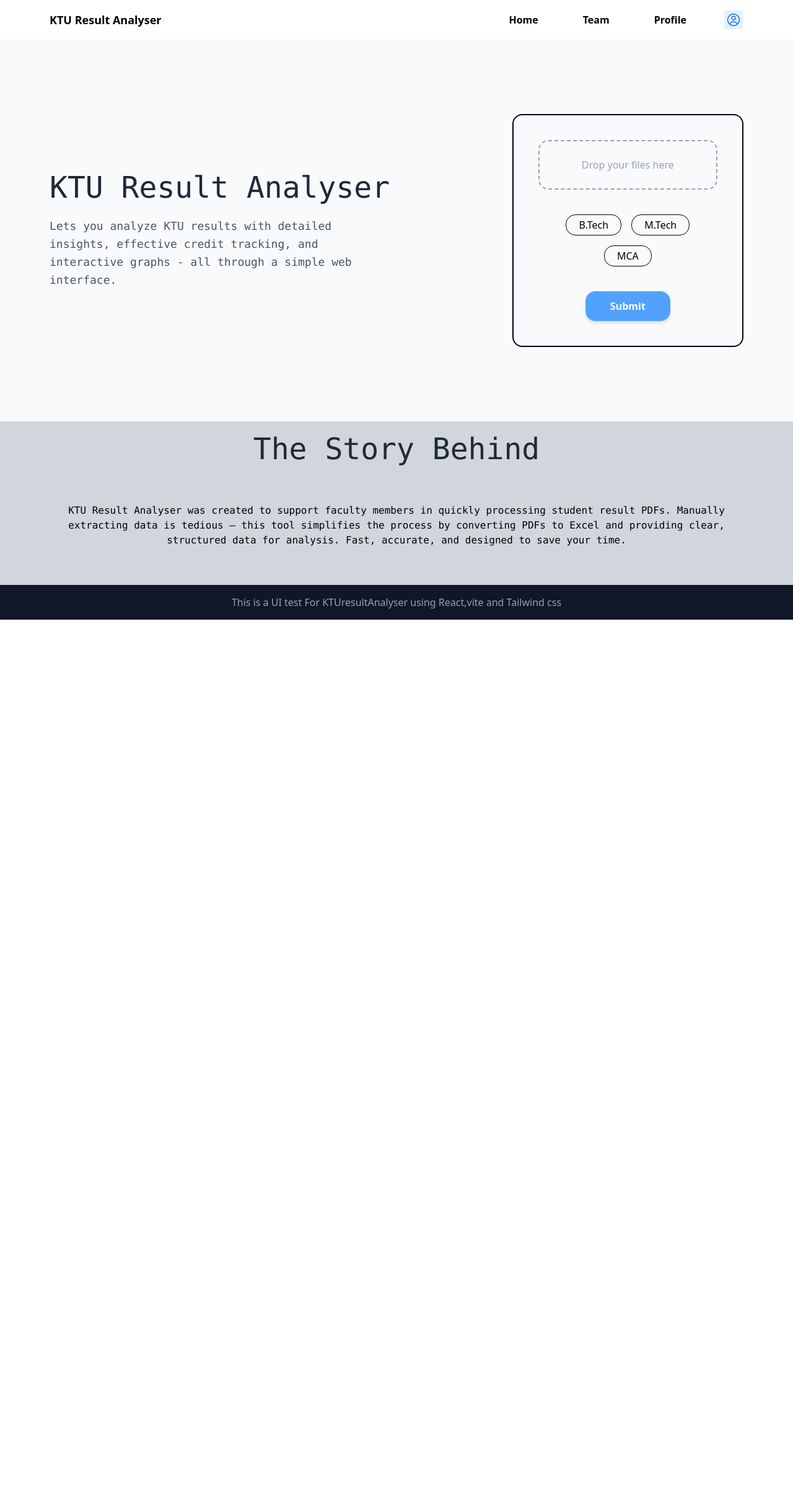
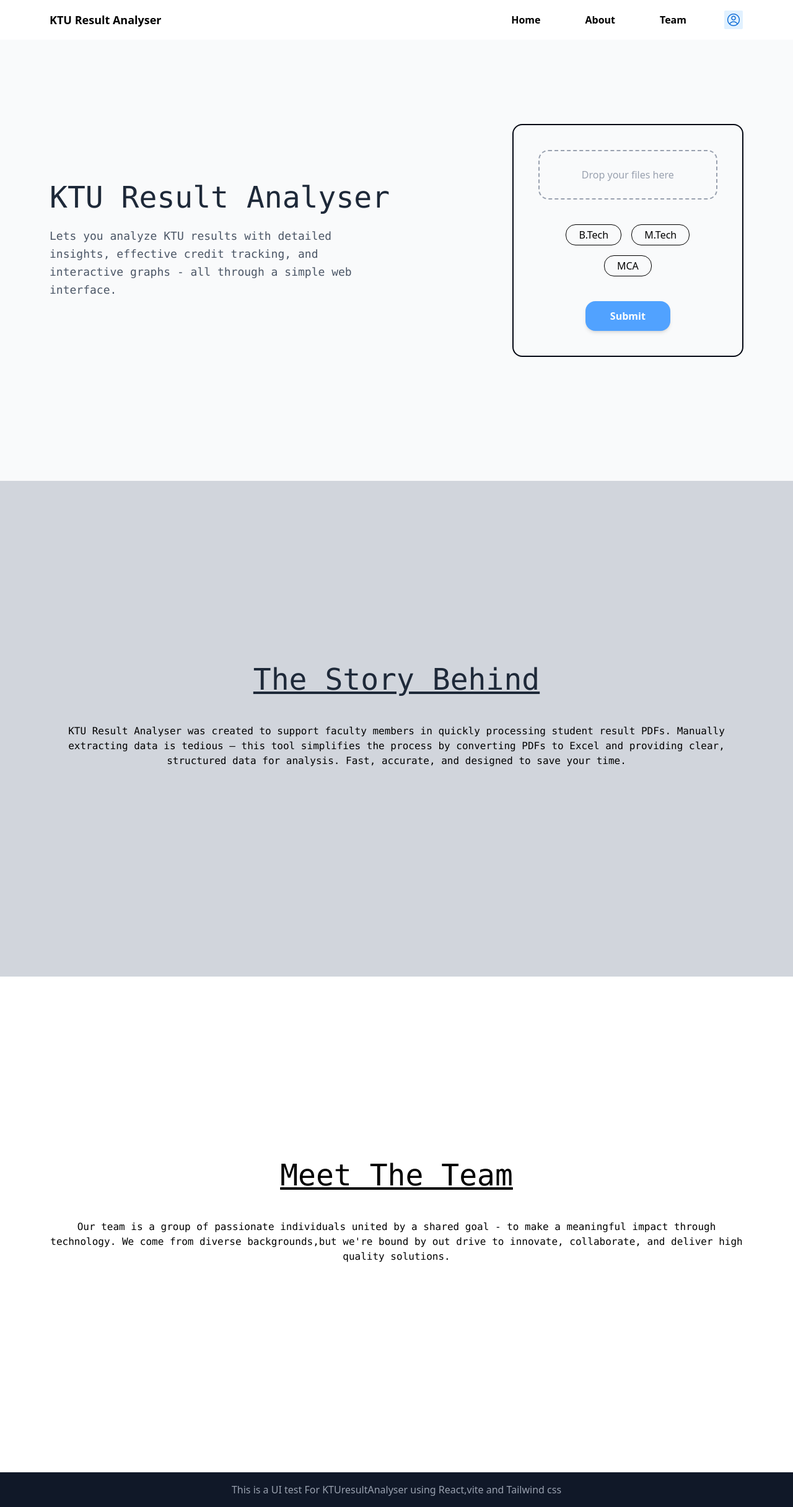
Before and after one commit to Pr0-T0/KTU-Analyser-UI, a React (Vite) app: page / in a window 1280 px wide. Shown: the whole page at 62% size. Before the commit the page ends 1000 px from the top, so only its background shows below. Built offline with nearby package versions, Linux system fonts and the light colour scheme.

Commit message:
autoscroll onclick , fixed header

```diff
--- a/src/App.tsx
+++ b/src/App.tsx
@@ -2,6 +2,7 @@ import About from "./components/About";
 import Footer from "./components/Footer";
 import Header from "./components/Header";
 import HeroSection from "./components/HeroSection";
+import Team from "./components/Team";
 
 
 function App() {
@@ -11,6 +12,7 @@ function App() {
       <main className="flex-grow">
         <HeroSection/>
         <About/>
+        <Team/>
       </main>
       <Footer/>
     </div>
--- a/src/components/About.tsx
+++ b/src/components/About.tsx
@@ -1,9 +1,9 @@
 
 const About = () => {
   return (
-    <section className=" flex flex-col bg-gray-300 py-5 px-15 md:px-20 gap-6 text-center">
-        <h1 className="text-4xl md:text-5xl font-normal text-gray-800 font-mono">The Story Behind</h1>
-        <p className="font-mono py-10">
+    <section id="about" className="min-h-screen flex flex-col justify-center bg-gray-300 py-5 px-15  gap-6 text-center">
+        <h1 className="text-4xl md:text-5xl font-normal underline -underline-offset-auto text-gray-800 font-mono">The Story Behind</h1>
+        <p className="font-mono pt-6 pb-10 text-pretty">
             KTU Result Analyser was created to support faculty members in quickly processing student result PDFs. Manually extracting data is tedious — this tool simplifies the process by converting PDFs to Excel and providing clear, structured data for analysis.
             Fast, accurate, and designed to save your time.
         </p>
@@ -11,4 +11,4 @@ const About = () => {
   )
 }
 
-export default About
+export default About;
--- a/src/components/Header.tsx
+++ b/src/components/Header.tsx
@@ -3,16 +3,23 @@ import logo from "../assets/user.png";
 
 const Header = () => {
 
+  const scrollToSection = (id : string) => {
+    const el = document.getElementById(id);
+    if (el) {
+      el.scrollIntoView({behavior : 'smooth'});
+    }
+  };
+
   const [isMenuOpen, setIsMenuOpen] = useState(false);
   return (
-    <header className='flex justify-between items-center bg-white text-black py-2 md:px-20 '>
+    <header className=' fixed flex w-full justify-between items-center bg-white text-black py-2 md:px-20 '>
         <a href="#">
           <h1 className='font-bold text-lg hover:scale-105 transition-all'>KTU Result Analyser</h1>
         </a>
         <ul className='hidden xl:flex items-center font-semibold gap-12'>
-          <li className='p-3 cursor-pointer transition-all duration-200 hover:underline hover:underline-offset-4 '>Home</li>
-          <li className='p-3 cursor-pointer transition-all duration-200 hover:underline hover:underline-offset-4 '>Team</li>
-          <li className='p-3 cursor-pointer transition-all duration-200 hover:underline hover:underline-offset-4 '>Profile</li>
+          <li className='p-3 cursor-pointer transition-all duration-200 hover:underline hover:underline-offset-4 ' onClick={() => scrollToSection('home')}>Home</li>
+          <li className='p-3 cursor-pointer transition-all duration-200 hover:underline hover:underline-offset-4 ' onClick={() => scrollToSection('about')}>About</li>
+          <li className='p-3 cursor-pointer transition-all duration-200 hover:underline hover:underline-offset-4 ' onClick={() => scrollToSection('team')}>Team</li>
           <li className="w-8 h-8 rounded-full object-cover cursor-pointer"><img src={logo} /></li>
         </ul>
 
@@ -22,8 +29,8 @@ const Header = () => {
 
         <div className={`absolute xl:hidden top-24 left-0 w-full bg-gray-300 flex flex-col items-center gap-1 font-semibold text-lg transform transition-transform ${isMenuOpen ? 'opacity-100':'opacity-0'}`}>
             <li className="list-none w-full text-center p-4 hover:bg-gray-400 hover:text-black transition-all cursor-pointer">Home</li>
+            <li className="list-none w-full text-center p-4 hover:bg-gray-400 hover:text-black transition-all cursor-pointer">About</li>
             <li className="list-none w-full text-center p-4 hover:bg-gray-400 hover:text-black transition-all cursor-pointer">Team</li>
-            <li className="list-none w-full text-center p-4 hover:bg-gray-400 hover:text-black transition-all cursor-pointer">Profile</li>
         </div>
       </header>
   )
--- a/src/components/HeroSection.tsx
+++ b/src/components/HeroSection.tsx
@@ -3,7 +3,7 @@ import UploadOpts from "./UploadOpts"
 
 const HeroSection = () => {
   return (
-    <section className="flex flex-col md:flex-row justify-between items-center gap-40  md:px-20 py-30 bg-gray-50">
+    <section id='home'className="flex flex-col md:flex-row justify-between items-center gap-40  md:px-20 py-50 bg-gray-50">
       <div className="w-4/5 md:w-1/2 space-y-6">
         <h1 className="text-4xl md:text-5xl font-normal text-gray-800 font-mono">
           KTU Result Analyser
--- a/src/components/Team.tsx
+++ b/src/components/Team.tsx
@@ -1,7 +1,13 @@
 
 const Team = () => {
   return (
-    <div>Team</div>
+    <section id="team" className="min-h-screen flex flex-col justify-center bg-white py-5 px-15  gap-6 text-center">
+      <h1 className="text-4xl md:text-5xl font-normal underline -underline-offset-auto text-black font-mono">Meet The Team</h1>
+      <p className="font-mono pt-6 pb-10 text-pretty">
+        Our team is a group of passionate individuals united by a shared goal - to make a meaningful impact through technology.
+        We come from diverse backgrounds,but we're bound by out drive to innovate, collaborate, and deliver high quality solutions.
+      </p>
+    </section>
   )
 }
 
```
